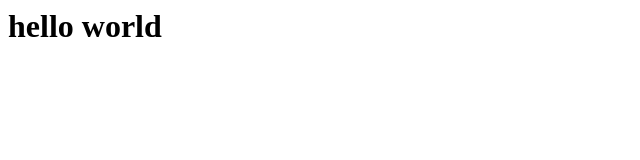
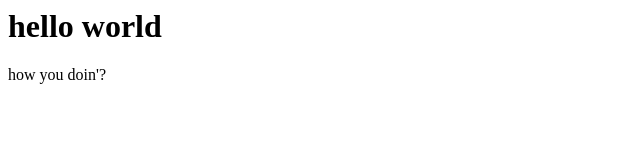
Before and after one commit to NovaT82/testrepo, a plain HTML site: page index.html in a window 1280 px wide. Shown: the full height of the page, 0-640 px from the left. Drawn offline with Linux system fonts and the light colour scheme.

Commit message:
testing key

```diff
--- a/index.html
+++ b/index.html
@@ -1 +1,2 @@
 <h1>hello world</h1>
+<p>how you doin'?</p>
```
